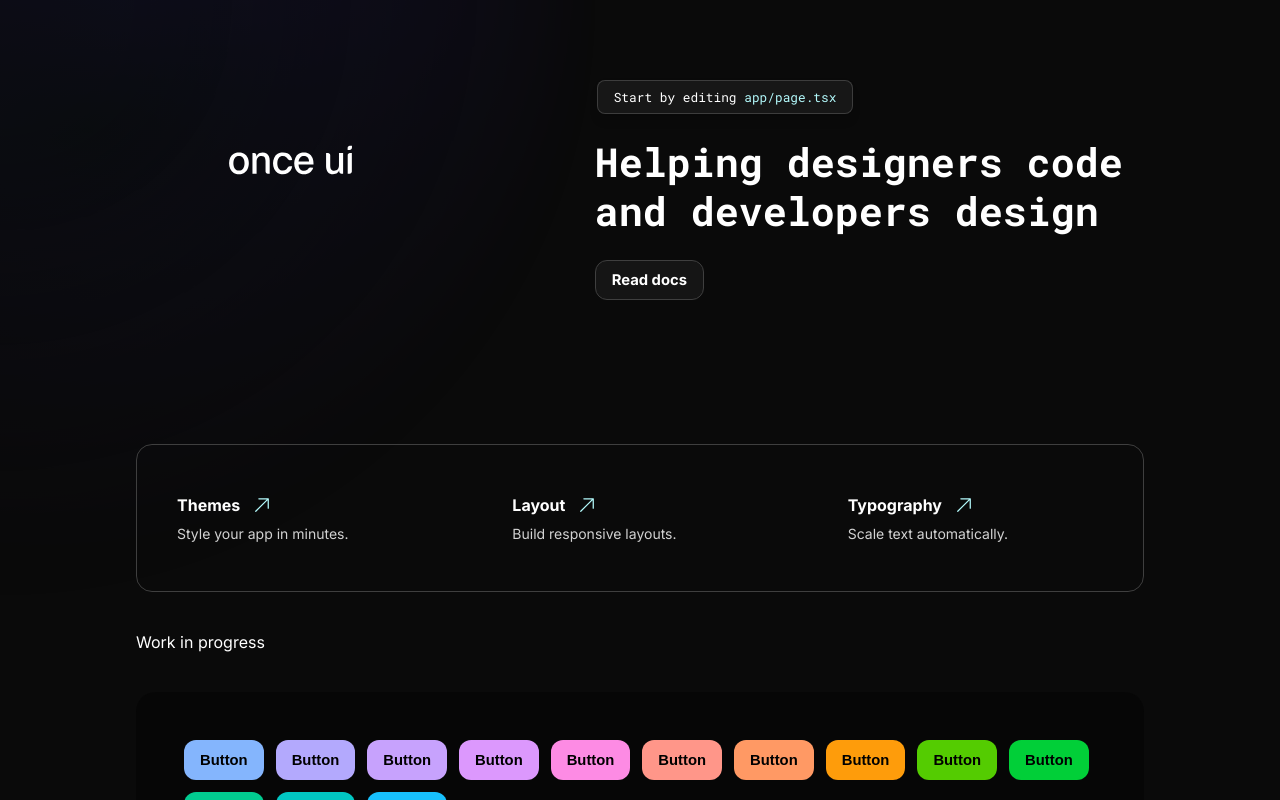
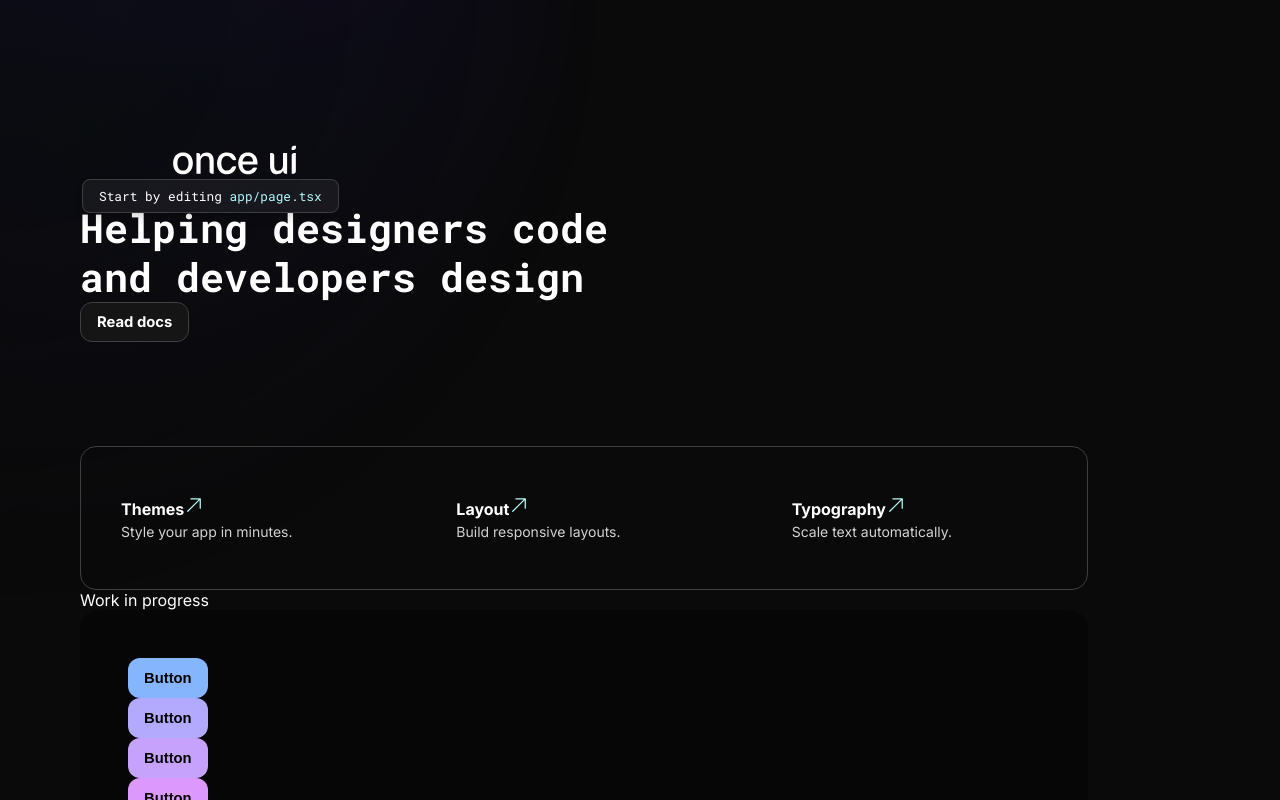
Before and after one commit to once-ui-system/nextjs-starter, a Next.js app: page / in a window 1280 px wide. Shown: the top 800 px of the page. Built offline with nearby package versions, Linux system fonts and the light colour scheme.

Commit message:
update Flex with cursor, textType, inline props

```diff
--- a/src/once-ui/components/Flex.tsx
+++ b/src/once-ui/components/Flex.tsx
@@ -27,6 +27,7 @@ const Flex = forwardRef<HTMLDivElement, ComponentProps>(
   (
     {
       as: Component = "div",
+      inline,
       direction,
       justifyContent,
       alignItems,
@@ -35,6 +36,7 @@ const Flex = forwardRef<HTMLDivElement, ComponentProps>(
       textVariant,
       textSize,
       textWeight,
+      textType,
       onBackground,
       onSolid,
       align,
@@ -96,6 +98,7 @@ const Flex = forwardRef<HTMLDivElement, ComponentProps>(
       overflowY,
       zIndex,
       shadow,
+      cursor,
       className,
       style,
       children,
@@ -164,7 +167,7 @@ const Flex = forwardRef<HTMLDivElement, ComponentProps>(
     };
 
     const classes = classNames(
-      "flex",
+      inline ? "display-inline-flex" : "display-flex",
       generateClassName("p", padding),
       generateClassName("pl", paddingLeft),
       generateClassName("pr", paddingRight),
@@ -228,6 +231,8 @@ const Flex = forwardRef<HTMLDivElement, ComponentProps>(
       shadow && `shadow-${shadow}`,
       position && `position-${position}`,
       zIndex && `z-index-${zIndex}`,
+      textType && `font-${textType}`,
+      cursor && `cursor-${cursor}`,
       colorClass,
       className,
       ...variantClasses,
--- a/src/once-ui/interfaces.ts
+++ b/src/once-ui/interfaces.ts
@@ -25,6 +25,7 @@ export interface FlexProps extends HTMLAttributes<HTMLDivElement> {
   direction?: "row" | "column";
   justifyContent?: CSSProperties["justifyContent"];
   alignItems?: CSSProperties["alignItems"];
+  inline?: boolean;
   wrap?: boolean;
   flex?: number;
   tabletDirection?: "row" | "column";
@@ -108,6 +109,7 @@ export interface StyleProps extends HTMLAttributes<HTMLDivElement> {
   bottomRightRadius?: RadiusSize,
   radius?: RadiusSize | `${RadiusSize}-${RadiusNest}`;
   shadow?: ShadowSize;
+  cursor?: CSSProperties["cursor"];
 }
 
 export interface ConditionalProps extends HTMLAttributes<HTMLDivElement> {
```
